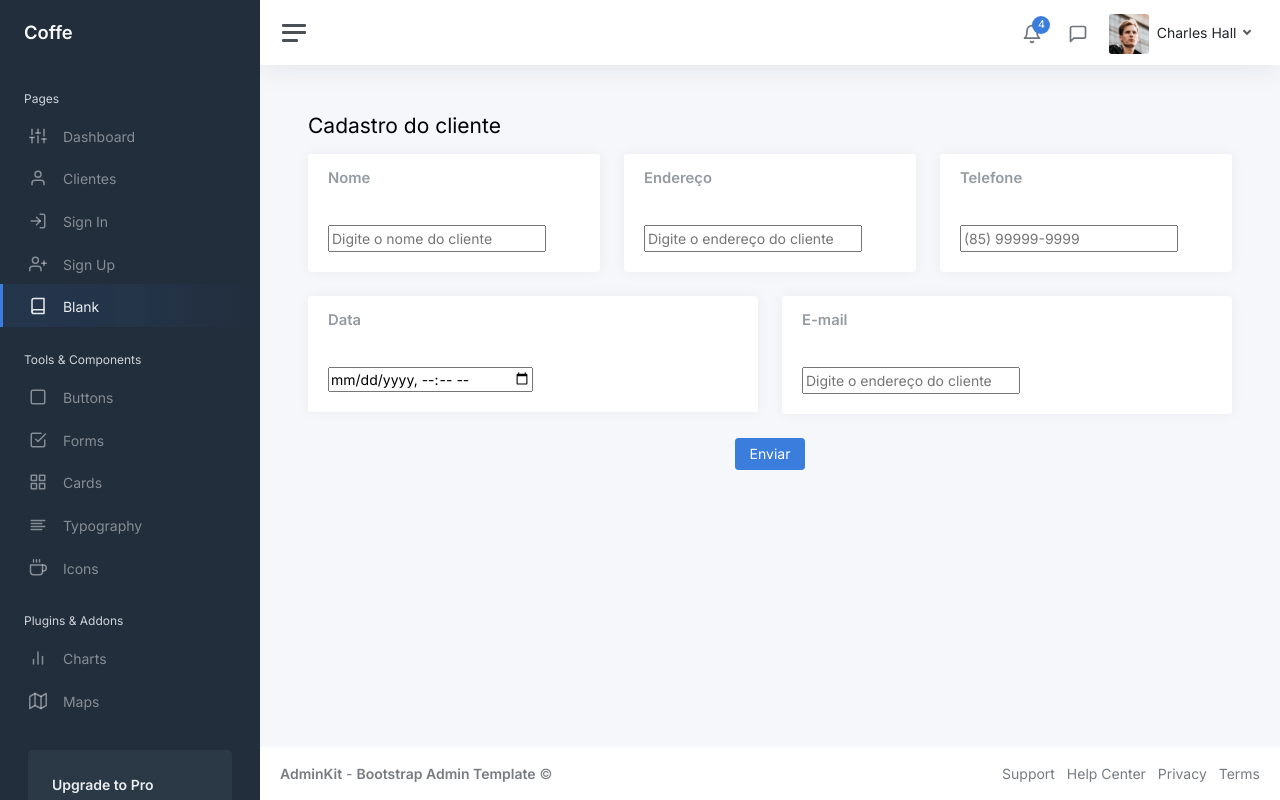
After one commit to SEngPablo/cafeteria, a PHP site: page /formcliente.php in a window 1280 px wide. The commit adds this page. Run offline with PHP 8.4, Linux system fonts and the light colour scheme.

Commit message:
inclusao formulario

```diff
--- /dev/null
+++ b/formcliente.php
@@ -0,0 +1,94 @@
+<!DOCTYPE html>
+<html lang="pt-br">
+
+<head>
+
+	<?php include 'header.php'?>
+
+<body>
+	<div class="wrapper">
+        <?php include 'menu.php' ?>
+
+
+		<div class="main">
+        <?php include 'topo.php' ?>
+
+		<main class="content">
+			<form action="" method="post">
+				<div class="container-fluid p-0">
+
+					<h1 class="h3 mb-3">Cadastro do cliente</h1>
+
+					<div class="row">
+						<div class="col-4">
+							<div class="card">
+								<div class="card-header">
+									<h5 class="card-title mb-0">Nome</h5>
+								</div>
+								<div class="card-body">
+									<input type="text" name="nome" id="nome" placeholder="Digite o nome do cliente" required>
+								</div>
+							</div>
+						</div>
+						<div class="col-4">
+							<div class="card">
+								<div class="card-header">
+									<h5 class="card-title mb-0">Endereço</h5>
+								</div>
+								<div class="card-body">
+									<input type="text" name="endereco" id="endereco" placeholder="Digite o endereço do cliente" required>
+								</div>
+							</div>
+						</div>
+						<div class="col-4">
+							<div class="card">
+								<div class="card-header">
+									<h5 class="card-title mb-0">Telefone</h5>
+								</div>
+								<div class="card-body">
+									<input type="text" name="telefone" id="telefone" placeholder="(85) 99999-9999" required>
+								</div>
+							</div>
+						</div>
+					</div>
+
+					<div class="row">
+						<div class="col-6">
+							<div class="card">
+								<div class="card-header">
+									<h5 class="card-title mb-0">Data</h5>
+								</div>
+								<div class="card-body">
+									<input type="datetime-local" name="datacadastro" id="datacadastro" placeholder="Digite o nome do cliente" required>
+								</div>
+							</div>
+						</div>
+						<div class="col-6">
+							<div class="card">
+								<div class="card-header">
+									<h5 class="card-title mb-0">E-mail</h5>
+								</div>
+								<div class="card-body">
+									<input type="text" name="email" id="email" placeholder="Digite o endereço do cliente" required>
+								</div>
+							</div>
+						</div>
+
+					</div>
+				</div>
+				<div style="text-align:center; justify-content:center; display: block; width:100%;"><input type="submit" value="Enviar" class="btn btn-primary"></div>
+				</form>
+			</main>
+
+<footer class="footer">
+    <?php include 'footer.php' ?>
+
+</footer>
+		</div>
+	</div>
+
+	<script src="js/app.js"></script>
+
+</body>
+
+</html>
--- a/menu.php
+++ b/menu.php
@@ -16,8 +16,8 @@
 					</li>
 
 					<li class="sidebar-item">
-						<a class="sidebar-link" href="pages-profile.html">
-              <i class="align-middle" data-feather="user"></i> <span class="align-middle">Profile</span>
+						<a class="sidebar-link" href="formcliente.php">
+              <i class="align-middle" data-feather="user"></i> 	<span class="align-middle">Clientes</span>
             </a>
 					</li>
 
@@ -34,7 +34,7 @@
 					</li>
 
 					<li class="sidebar-item active">
-						<a class="sidebar-link" href="pages-blank.html">
+						<a class="sidebar-link" href="dashboard.php">
               <i class="align-middle" data-feather="book"></i> <span class="align-middle">Blank</span>
             </a>
 					</li>
```
Also changed, not shown: dashboard.php (line endings or trailing spaces).
